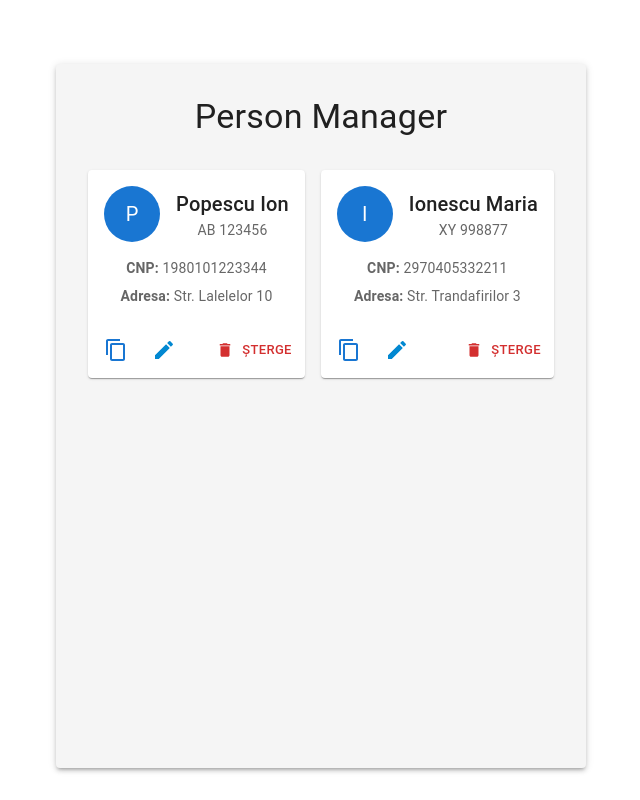
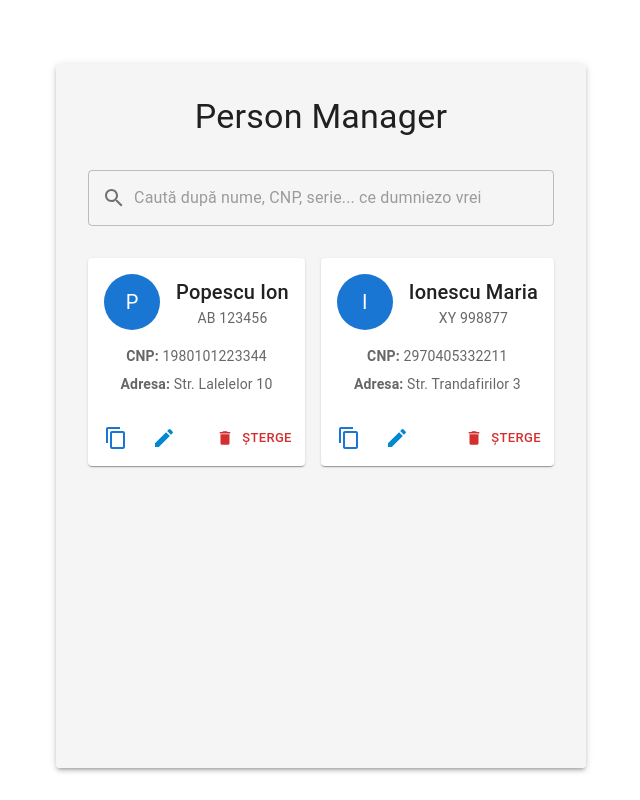
Before and after one commit to GashparFantomu/person-manager-rev2.0, a React (Vite) app in the folder person-manager/: page / in a window 1280 px wide. Shown: the whole page, without its empty margins (319-959 px from the left). Built offline with nearby package versions, Linux system fonts and the light colour scheme.

Commit message:
added search feature

```diff
--- a/person-manager/src/App.jsx
+++ b/person-manager/src/App.jsx
@@ -2,6 +2,8 @@ import { useState } from "react"
 import { Container, Typography, Paper } from '@mui/material'
 import './App.css'
 import PersonList from "./components/PersonList";
+import PersonSearch from "./components/PersonSearch";
+
 const initialPersons = [
   {
     id: 1,
@@ -25,6 +27,7 @@ const initialPersons = [
 
 function App() {
   const [persons, setPersons] = useState(initialPersons)
+  const [searchValue, setSearchValue] = useState("")
 
   const handleDeletePerson = (idDeSters) => {
     if(window.confirm("Are you sure you want to delete this person?")){
@@ -33,16 +36,29 @@ function App() {
     }
   }
 
+  const filterPersons = persons.filter(person => {
+    if(searchValue === "") return true;
+    const term = searchValue.toLowerCase();
+    return person.nume.toLowerCase().includes(term) ||
+           person.cnp.includes(term) ||
+           person.serie.toLowerCase().includes(term) ||
+           person.nrBuletin.toLowerCase().includes(term);
+  });
+
   return (
     <>
       <Container maxWidth="md" sx={{ mt: 4 }}>
-        <Paper elevation={3} sx={{ p: 4, bgcolor: '#f5f5f5', minHeight: '80vh' }}>
+        <Paper elevation={3} sx={{ p: 4, bgcolor: '#f5f5f5f5', minHeight: '80vh' }}>
           <Typography variant="h4" component="h1" gutterBottom align="center" sx={{ mb: 4 }}>
             Person Manager
           </Typography>
+          <PersonSearch
+            searchValue={searchValue}
+            onChange={setSearchValue}
+          />
 
           <PersonList
-            persons={persons}
+            persons={filterPersons}
             onDelete={handleDeletePerson}
           />
 
--- /dev/null
+++ b/person-manager/src/components/PersonSearch.jsx
@@ -0,0 +1,25 @@
+import { TextField } from "@mui/material";
+import React from "react";
+import { InputAdornment } from "@mui/material";
+import { Search } from "@mui/icons-material";
+
+
+const PersonSearch = ({searchValue, onChange}) => {
+    return(<TextField
+      fullWidth
+      variant="outlined"
+      placeholder="Caută după nume, CNP, serie... ce dumniezo vrei"
+      value={searchValue}
+      onChange={(e) => onChange(e.target.value)}
+      sx={{ mb: 4 }}
+      InputProps={{
+        startAdornment: (
+          <InputAdornment position="start">
+            <Search color="action" />
+          </InputAdornment>
+        ),
+      }}
+    />);
+};
+
+export default PersonSearch;
```
